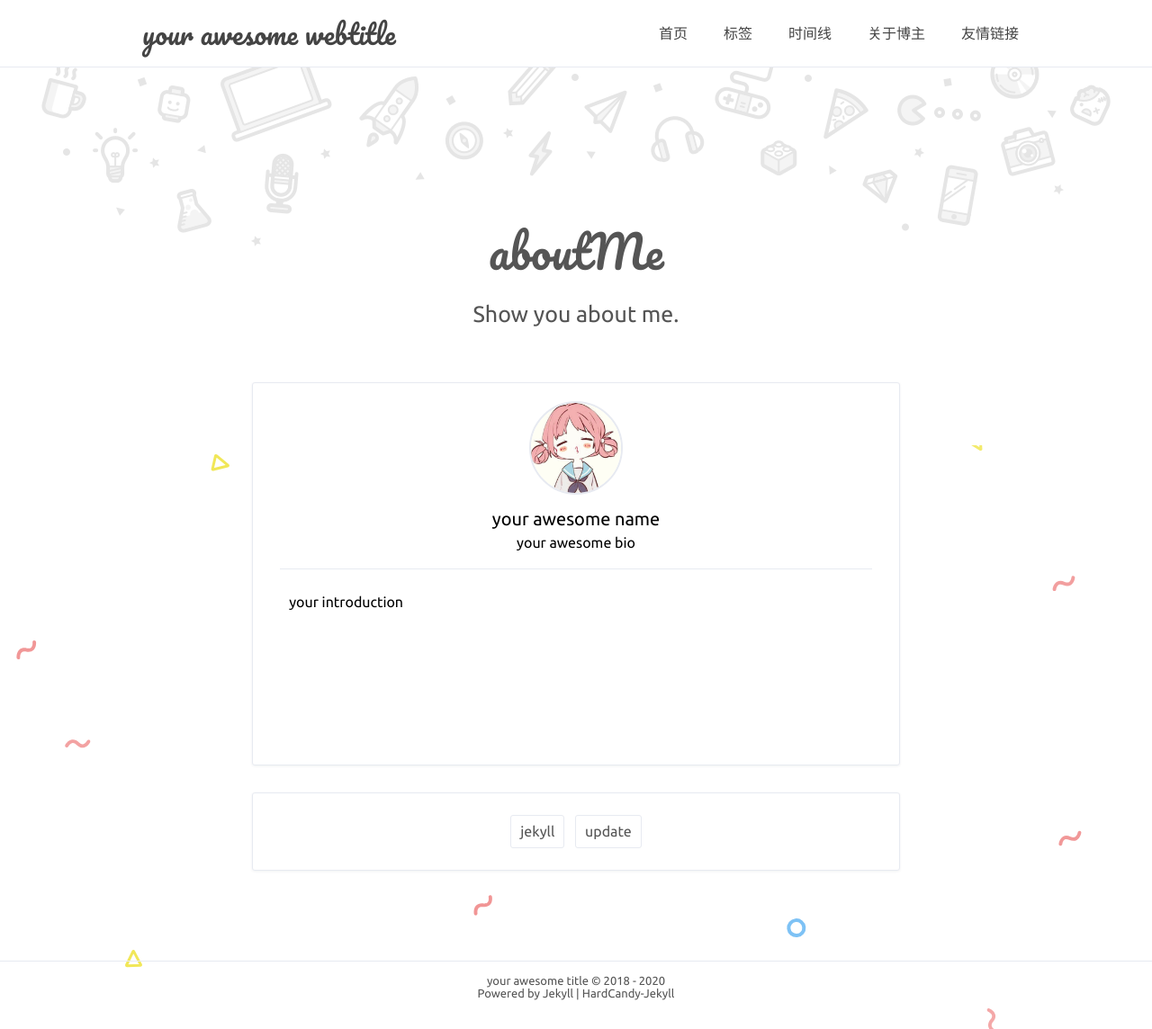
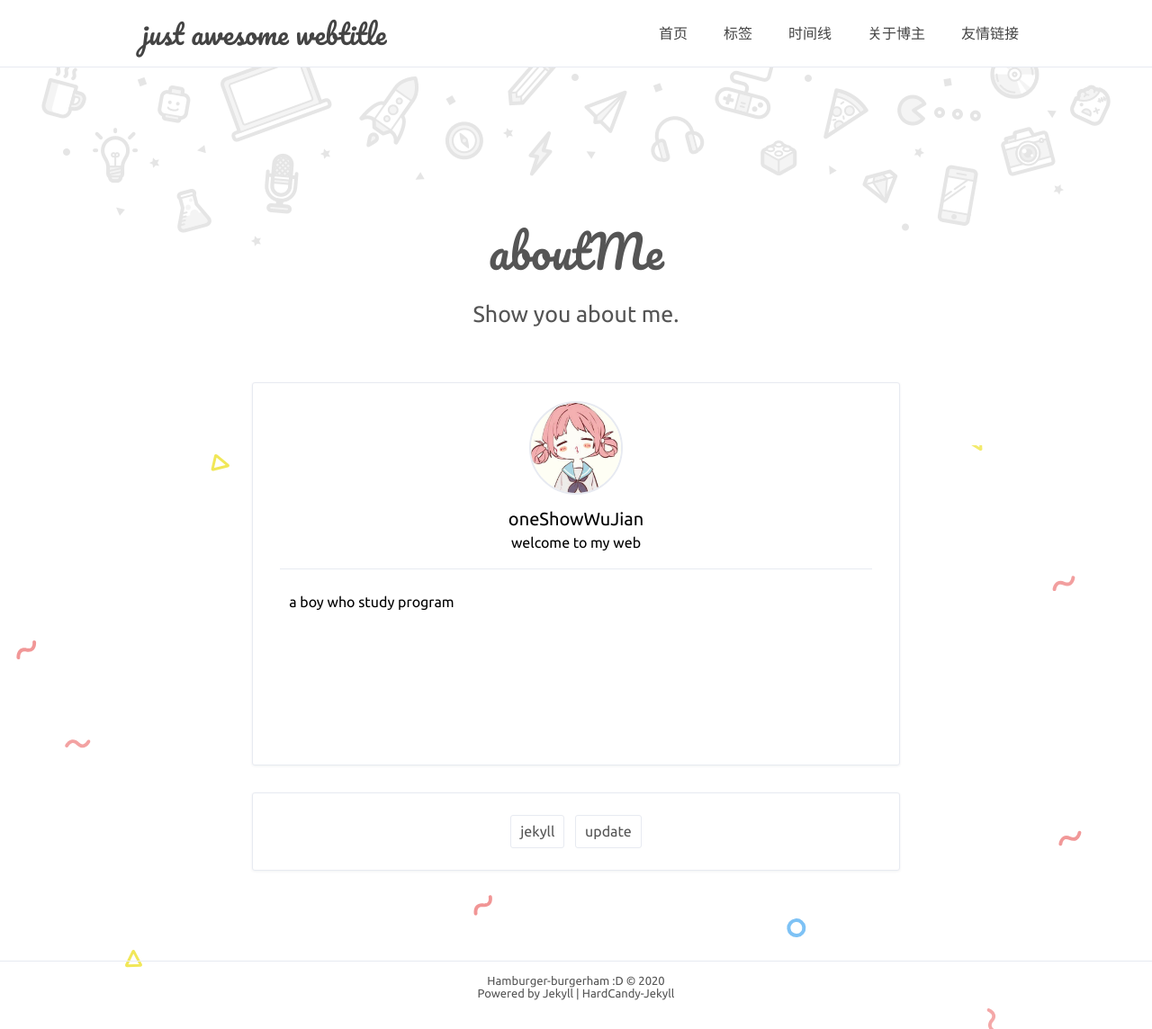
Before and after one commit to hamburgerdog/hamburgerdog.github.io, a Jekyll site: the page built from about.html, in a window 1280 px wide. Shown: the whole page at 90% size. Built offline with Jekyll 4.4.1, drawn with Linux system fonts in a browser that asks for light colours; comment, search, counter and statistics services are not loaded.

Commit message:
初步配置完成

```diff
--- a/_config.yml
+++ b/_config.yml
@@ -1,8 +1,8 @@
 # Site settings 配置站点
-title: 'your awesome title'
-description: 'your web description'
-keywords: 'your web keywords, another keywords'
-url: 'https://hamburger.github.io' # your host
+title: 'Hamburger-burgerham :D'
+description: 'HELLO HAMBUGGER'
+keywords: 'hamburger_text'
+url: 'https://hamburgerdog.github.io' # your host
 
 # nav 中文字符空格：&emsp;
 nav: # 最佳体验 六个标签 且最好每个标签不超过4中文字
@@ -14,18 +14,18 @@ nav: # 最佳体验 六个标签 且最好每个标签不超过4中文字
 
 # 博主
 author: true
-name: 'your awesome name'
-NickName: 'your awesome nickname'
-webtitle: 'your awesome webtitle'
-bio: 'your awesome bio'
+name: 'oneShowWuJian'
+NickName: 'Hambuger'
+webtitle: 'just awesome webtitle'
+bio: 'welcome to my web'
 about: true
-aboutyou: 'your introduction'
+aboutyou: 'a boy who study program'
 portraits: '/assets/profile.jpeg' # your portraits image file path
 
 # SNS
 SNS: true
 SNS-icon: #['Facebook', 'weibo', 'qq', 'github', 'Dribbble', 'Twitter', 'instagram', 'weixin', 'Codepen']
-  mail: 'mailto:abc@gmail.com'
+  mail: 'mailto:Xjun9911@gmail.com'
   weixin: '' # 你的微信二维码存放的地址
   qq: '' # 你的qq二维码存放的地址 or http://wpa.qq.com/msgrd?v=3&uin='你的QQ号'&site=qq&menu=yes
   github: ''
@@ -46,7 +46,7 @@ paginatepath: ['page:num']
 
 # since
 footer:
-  since: 2018
+  since: 2020
 
 # Markdown
 markdown: kramdown
@@ -66,7 +66,7 @@ friends:
 disqus: false
 disqus_url: '' # https://abc.disqus.com/embed.js
 # 来必力评论
-livere: true
+livere: false
 livere_uid: 'MTAyMC8zNDI2OS8xMDgwNg==' # MTAyMC8zNDI2OS8xMDgwNg==
 # Gitment评论 OAuth Application
 Gitment: false
@@ -80,7 +80,7 @@ social-share: true
 social-share-items: ['qq', 'wechat', 'weibo', 'twitter', 'facebook']
 
 # 百度统计 在baidu-url里填写自己相关的url代码
-baidu: true
+baidu: false
 baidu-url: ''
 # 谷歌分析 在google-ID里填写自己在谷歌分析获得的追踪ID
 google: false
```
